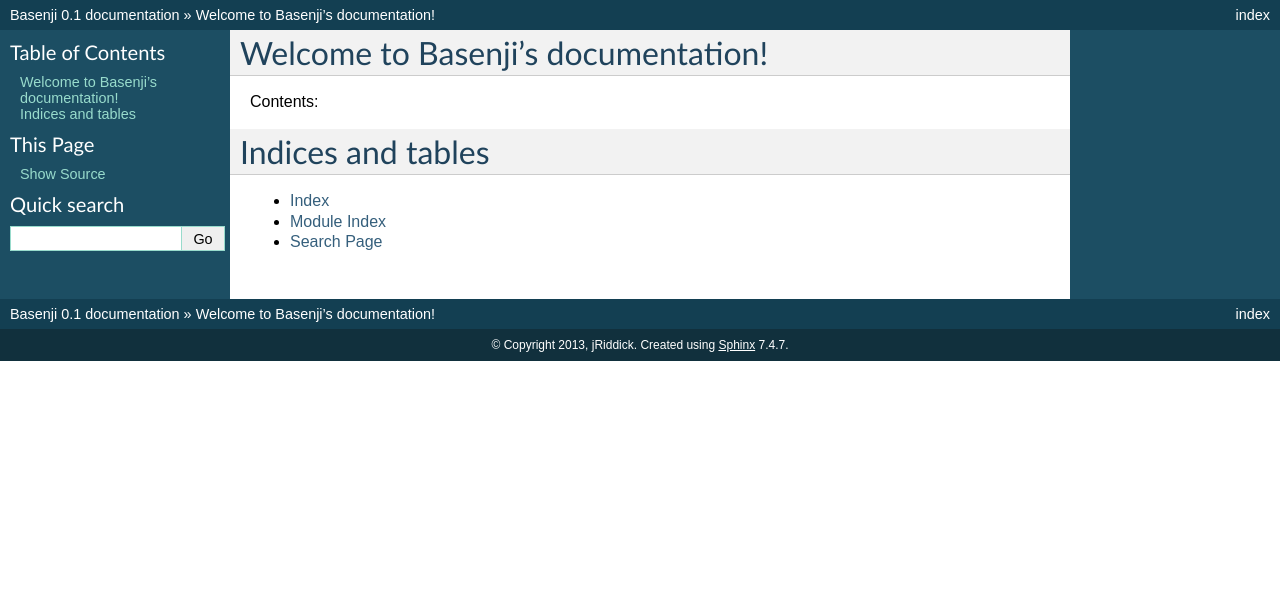
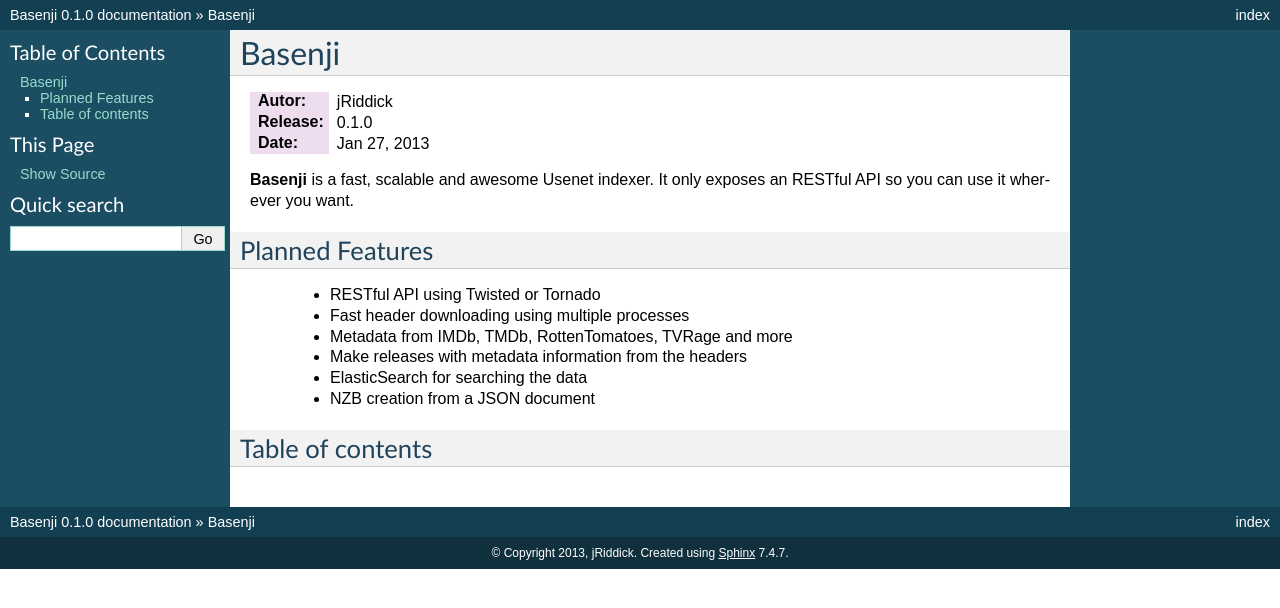
Before and after one commit to plague85/Basenji, a Sphinx documentation site: the page built from doc/index.rst, in a window 1280 px wide. Shown: the top 608 px of the page. Built offline with Sphinx 7.4.7, drawn with Linux system fonts in a browser that asks for light colours.

Commit message:
Added documentation

```diff
--- a/doc/conf.py
+++ b/doc/conf.py
@@ -49,9 +49,9 @@
 # built documents.
 #
 # The short X.Y version.
-version = '0.1'
+version = '0.1.0'
 # The full version, including alpha/beta/rc tags.
-release = '0.1'
+release = '0.1.0'
 
 # The language for content autogenerated by Sphinx. Refer to documentation
 # for a list of supported languages.
--- a/doc/index.rst
+++ b/doc/index.rst
@@ -3,19 +3,28 @@
    You can adapt this file completely to your liking, but it should at least
    contain the root `toctree` directive.
 
-Welcome to Basenji's documentation!
-===================================
+Basenji
+=======
 
-Contents:
+:Autor: jRiddick
+:Release: |release|
+:Date: |today|
+
+**Basenji** is a fast, scalable and awesome Usenet indexer. It only exposes an RESTful API
+so you can use it wherever you want.
+
+Planned Features
+----------------
+
+ * RESTful API using Twisted or Tornado
+ * Fast header downloading using multiple processes
+ * Metadata from IMDb, TMDb, RottenTomatoes, TVRage and more
+ * Make releases with metadata information from the headers
+ * ElasticSearch for searching the data
+ * NZB creation from a JSON document
+
+Table of contents
+-----------------
 
 .. toctree::
    :maxdepth: 2
-
-
-
-Indices and tables
-==================
-
-* :ref:`genindex`
-* :ref:`modindex`
-* :ref:`search`
```
Also changed, not shown: document.md (added, +54 -0 lines), 1 other file.
